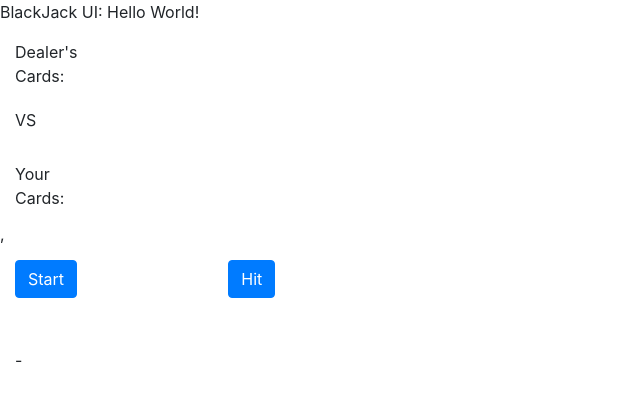
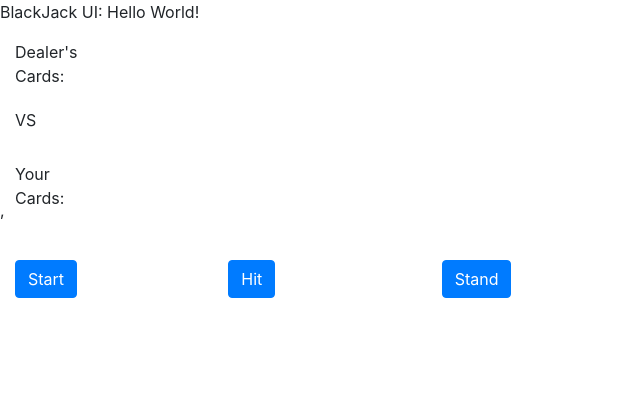
Before and after one commit to lukeZhangMengxi/blackjack_ui, a React (Create React App) app: page / in a window 1280 px wide. Shown: the top 400 px of the page, without its empty margins (0-640 px from the left). Built offline with nearby package versions, Linux system fonts and the light colour scheme.

Commit message:
Added stand and result logic with UI popup for the result

```diff
--- a/src/GridSystemExample.js
+++ b/src/GridSystemExample.js
@@ -1,6 +1,7 @@
 import axios from 'axios';
 import { Container, Row, Col, Card, Button } from 'react-bootstrap';
 import React, {Component} from 'react';
+import { Dialog, DialogActions, DialogTitle, DialogContent, DialogContentText } from '@material-ui/core';
 
 import 'bootstrap/dist/css/bootstrap.min.css';
 
@@ -10,7 +11,17 @@ class GridSystemExample extends Component {
   state = {
     gameId: '',
     playerCards: [],
-    dealerCards: []
+    dealerCards: [],
+    showResult: false,
+    result: ''
+  }
+
+  handleClickOpen() {
+    this.setState({ showResult: true });
+  }
+
+  handleClose() {
+    this.setState({ showResult: false });
   }
 
   start() {
@@ -40,6 +51,35 @@ class GridSystemExample extends Component {
         .then((rsp) => {
             console.log(rsp);
             this.setState({ playerCards: rsp.data[0] });
+        });
+      },
+      (error) => { console.log(error); }
+    );
+  }
+
+  stand() {
+    console.log('Starting the game!');
+    axios.post(`http://localhost:8080/game/${this.state.gameId}/stand?playerId=a6682fed-e764-43ff-8795-f2f2c7a45c84`)
+    .then(
+      (rsp) => {
+        console.log(rsp);
+        axios.get(`http://localhost:8080/game/${this.state.gameId}/status`)
+        .then((rsp) => {
+            console.log(rsp);
+            this.setState({ dealerCards: rsp.data[1] });
+
+            axios.get(`http://localhost:8080/game/${this.state.gameId}/result?playerId=a6682fed-e764-43ff-8795-f2f2c7a45c84`)
+            .then((rsp) => {
+              if (rsp.data == 1) {
+                this.setState({ result: "You win!!!" });
+              } else if (rsp.data == 0) {
+                this.setState({ result: "Tied game!" });
+              } else if (rsp.data == -1) {
+                this.setState({ result: "You lose..." });
+              }
+
+              this.handleClickOpen();
+            });
         });
       },
       (error) => { console.log(error); }
@@ -89,9 +129,27 @@ class GridSystemExample extends Component {
           <Col sm={2} offset={2}>
             <Button onClick={() => this.hit()}>Hit</Button>
           </Col>
+          <Col sm={2} offset={2}>
+            <Button onClick={() => this.stand()}>Stand</Button>
+          </Col>
         </Row>
         <Row style={{position: "relative", top: 150}}>
-          <Col>-</Col>
+          <Dialog
+            aria-labelledby="transition-modal-title"
+            aria-describedby="transition-modal-description"
+            open={this.state.showResult}
+            onClose={this.handleClose}
+            BackdropProps={{
+                timeout: 500,
+            }}
+          >
+            <DialogTitle id="alert-dialog-title">{this.state.result}</DialogTitle>
+            <DialogActions>
+              <Button onClick={() => this.handleClose()} color="primary">
+                Okey
+              </Button>
+            </DialogActions>
+          </Dialog>
         </Row>
       </Container>
 		)
```
